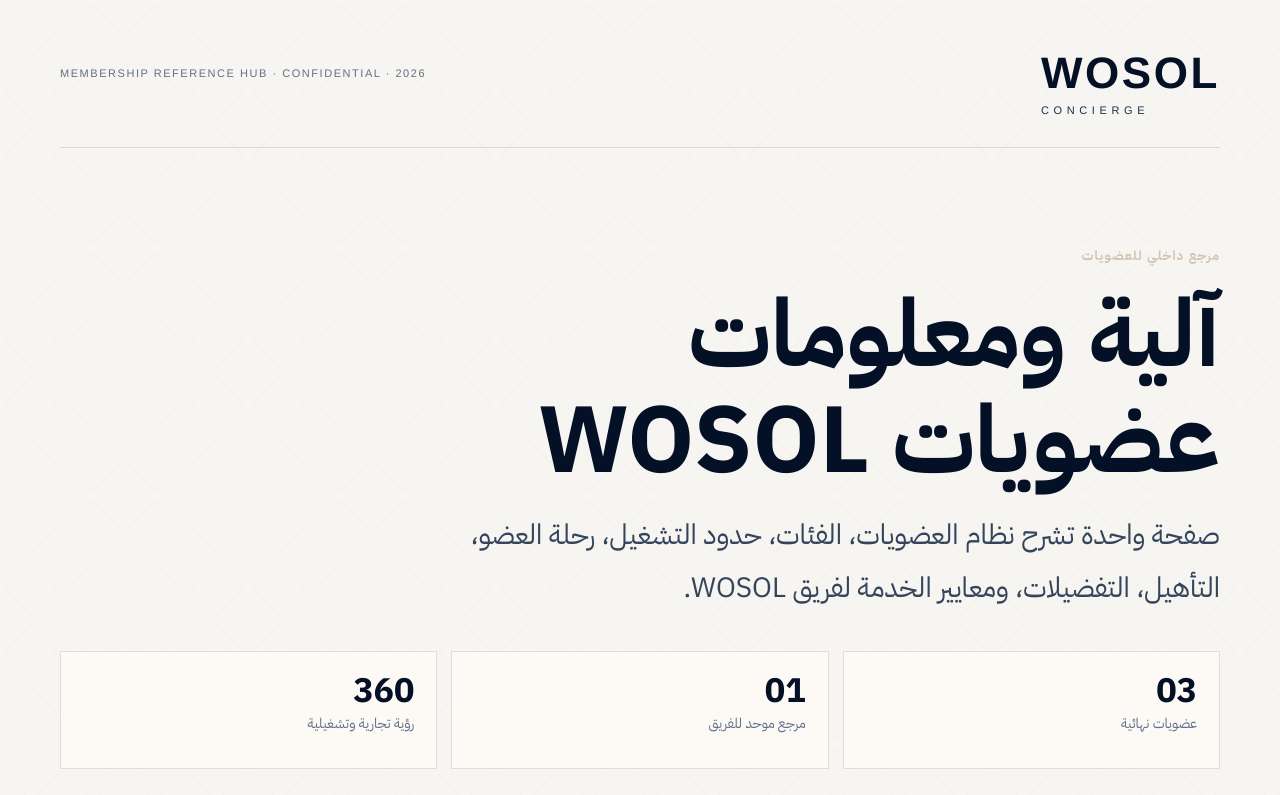
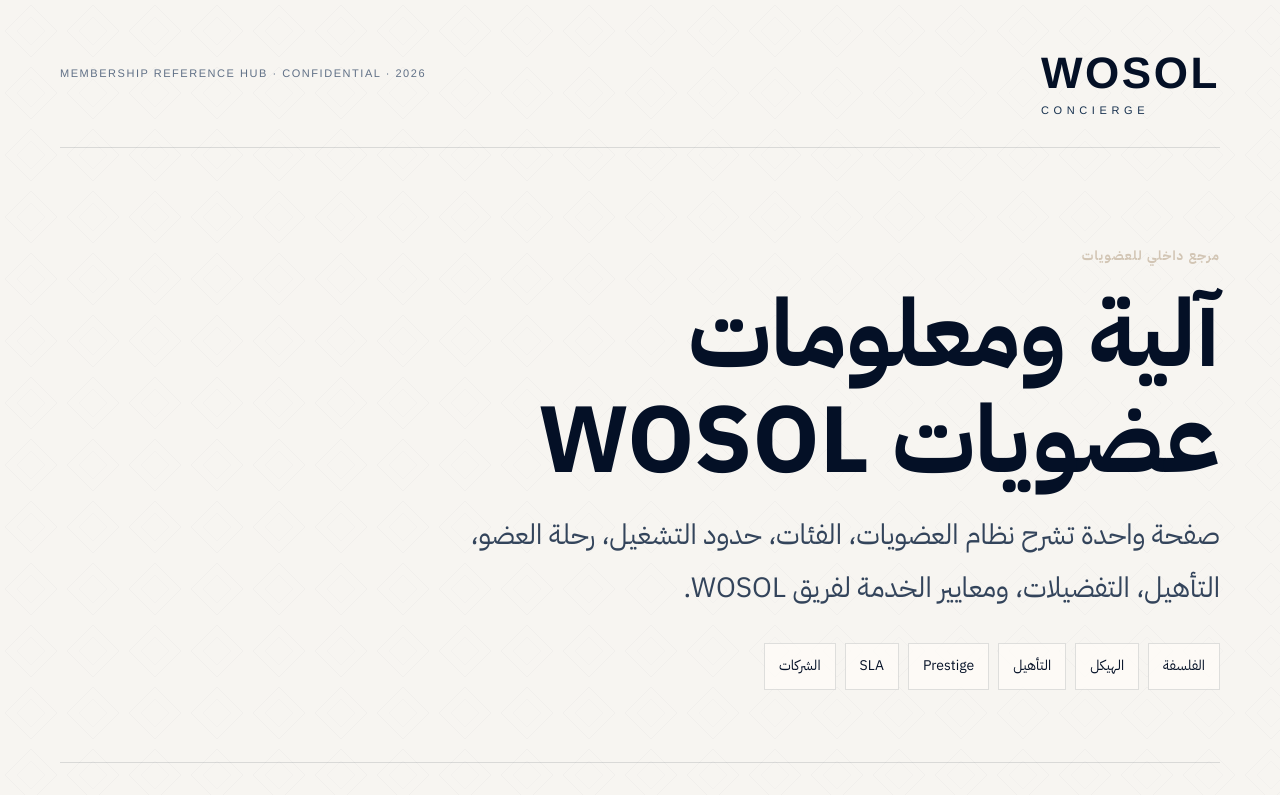
Before and after one commit to moalarbi/wosol-membership-reference-hub, a Next.js app: page / in a window 1280 px wide. Shown: the top 795 px of the page. Built offline with nearby package versions, Linux system fonts and the light colour scheme; a web font is replaced by a local one.

Commit message:
Remove hero stats block

```diff
--- a/app/page.tsx
+++ b/app/page.tsx
@@ -230,20 +230,6 @@
         <p className="hero-subtitle">
           صفحة واحدة تشرح نظام العضويات، الفئات، حدود التشغيل، رحلة العضو، التأهيل، التفضيلات، ومعايير الخدمة لفريق WOSOL.
         </p>
-        <div className="hero-grid">
-          <div className="stat">
-            <strong>03</strong>
-            <span>عضويات نهائية</span>
-          </div>
-          <div className="stat">
-            <strong>01</strong>
-            <span>مرجع موحد للفريق</span>
-          </div>
-          <div className="stat">
-            <strong>360</strong>
-            <span>رؤية تجارية وتشغيلية</span>
-          </div>
-        </div>
         <nav className="nav" aria-label="Page sections">
           {[
             ["الفلسفة", "#philosophy"],
```
